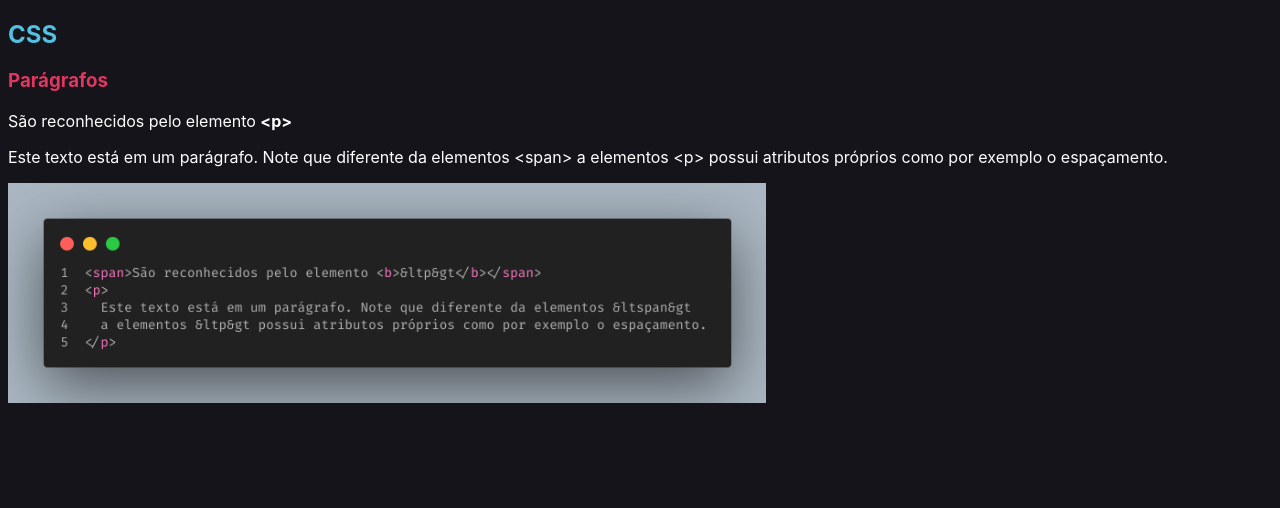
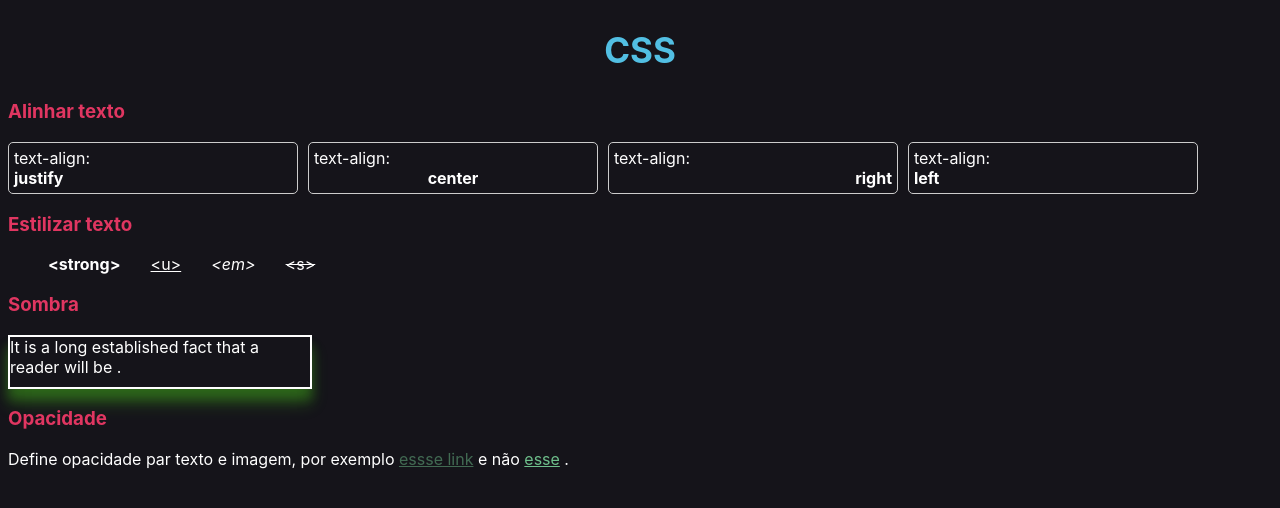
Before and after one commit to PeZunino/resumo_conceitos_web_dev, a plain HTML site: page pages/css_page.html in a window 1280 px wide. Drawn offline with Linux system fonts and the light colour scheme.

Commit message:
menu shadow

```diff
--- a/main_style.css
+++ b/main_style.css
@@ -12,6 +12,20 @@ a{
   color: #6EBF8B;
 }
 
+#html:hover{
+  box-shadow: 0px 0px 45px  #e54b25, 0px 0px 0px #e54b25;
+  transition: box-shadow 0.2s ease-in-out;
+}
+
+#css:hover{
+  box-shadow: 0px 0px 45px  #0073b4, 0px 0px 0px #0073b4;
+  transition: box-shadow 0.2s ease-in-out;
+}
+
+#js:hover{
+  box-shadow: 0px 0px 45px  #63a814, 0px 0px 0px #63a814;
+  transition: box-shadow 0.2s ease-in-out;
+}
 .menu{
   margin-top: 10px;
 }
@@ -19,14 +33,15 @@ a{
 .logo-img{
   width: 500px;
   height: 300px;
-  transition: 0.3s;
+  transition: 0.5s;
 }
 
 .logo-img:hover{
   transform: translateY(-10px);
 }
 
-ul{
+
+.side-menu-ul{
   display: flex;
   list-style: none;
   justify-content: center;
@@ -36,17 +51,38 @@ li + li{
   margin-left: 30px;
 }
 
-.example{
+.img-example{
   width: 60%;
 }
 
-.title-html{
-  color:#ee6224
+.title{
+  text-align: center;
+  font-size: 35px;
 }
-.title-css{
-  color:#52bfe3
-}
+
 .subtitle{
   color: #e03661;
 
 }
+
+.shadow-div{
+  width: 300px;
+  height: 50px;
+  border: 2px solid;
+  box-shadow: 0 15px 15px  rgba(78, 218, 28, 0.23), 0 10px 10px rgba(78, 218, 28, 0.23);
+}
+
+
+.side-menu-grid{
+  display: grid;
+  grid-template-columns: repeat(4,minmax(150px,300px));
+  grid-template-rows: auto;
+}
+
+.box{
+  border: 1px solid #ccc;
+  border-radius: 5px;
+  margin-right: 10px;
+  align: center;
+  padding: 5px;
+}
--- a/pages/css_page.html
+++ b/pages/css_page.html
@@ -1,25 +1,92 @@
 <!DOCTYPE html>
 <html lang="en">
+
 <head>
   <meta charset="UTF-8">
   <meta http-equiv="X-UA-Compatible" content="IE=edge">
   <meta name="viewport" content="width=device-width, initial-scale=1.0">
   <link rel="stylesheet" href="../main_style.css">
+  <link rel="stylesheet" href="./css_style.css">
   <title>CSS index</title>
 </head>
+
 <body>
 
-  <h2 class="title-css">CSS</h2>
+  <h2 class="title">
+      CSS
+  </h2>
 
   <div class="content-card">
-    <h3 class="subtitle">Parágrafos</h3>
-    <span>São reconhecidos pelo elemento <b>&ltp&gt</b></span>
-    <p>
-      Este texto está em um parágrafo. Note que diferente da elementos &ltspan&gt
-      a elementos &ltp&gt possui atributos próprios como por exemplo o espaçamento.
-    </p>
-    <img class ="example" src="../../assets/html/paragrafo.png" alt="paragrafo ilustração">
+    <h3 class="subtitle">Alinhar texto</h3>
+
+
+    <div class="side-menu-grid">
+      <div class="box">
+        text-align:
+        <div style="text-align:justify"><b>justify</b></div>
+
+      </div>
+      <div class="box">
+        text-align:
+        <div style="text-align:center"><b>center</b></div>
+
+      </div>
+      <div class="box">
+        text-align:
+        <div style="text-align:right"><b>right</b></div>
+
+      </div>
+      <div class="box">
+        text-align:
+        <div style="text-align:left"><b>left</b></div>
+
+      </div>
+    </div>
   </div>
 
+  <div class="content-card">
+    <h3 class="subtitle">Estilizar texto</h3>
+    <ul style="justify-content: left;" class="side-menu-ul">
+      <li>
+        <span><strong>&ltstrong&gt</strong></span>
+      </li>
+      <li>
+        <span><u>&ltu&gt</u></span>
+      </li>
+      <li>
+        <span><em>&ltem&gt</em></span>
+      </li>
+      <li>
+        <span><s>&lts&gt</s></span>
+      </li>
+    </ul>
+  </div>
+
+  <div class="content-card">
+    <h3 class="subtitle">Sombra</h3>
+
+    <div class="shadow-div">
+      <span>
+        It is a long established fact that a reader will be .
+      </span>
+    </div>
+
+  </div>
+
+  <div class="content-card">
+    <h3 class="subtitle">Opacidade</h3>
+
+      <span>
+        Define opacidade par texto e imagem, por exemplo
+        <a style="opacity: 0.5;" href="#">essse link</a>
+        e não
+        <a href="#">esse</a>
+        .
+      </span>
+
+  </div>
+
+  </div>
 </body>
+
 </html>
--- /dev/null
+++ b/pages/css_style.css
@@ -0,0 +1,3 @@
+.title{
+  color:#52bfe3;
+}
--- /dev/null
+++ b/pages/html_style.css
@@ -0,0 +1,3 @@
+.title{
+  color:#ee6224
+}
```
Also changed, not shown: main.html (+2 -2 lines), pages/html_page.html (+11 -10 lines).
